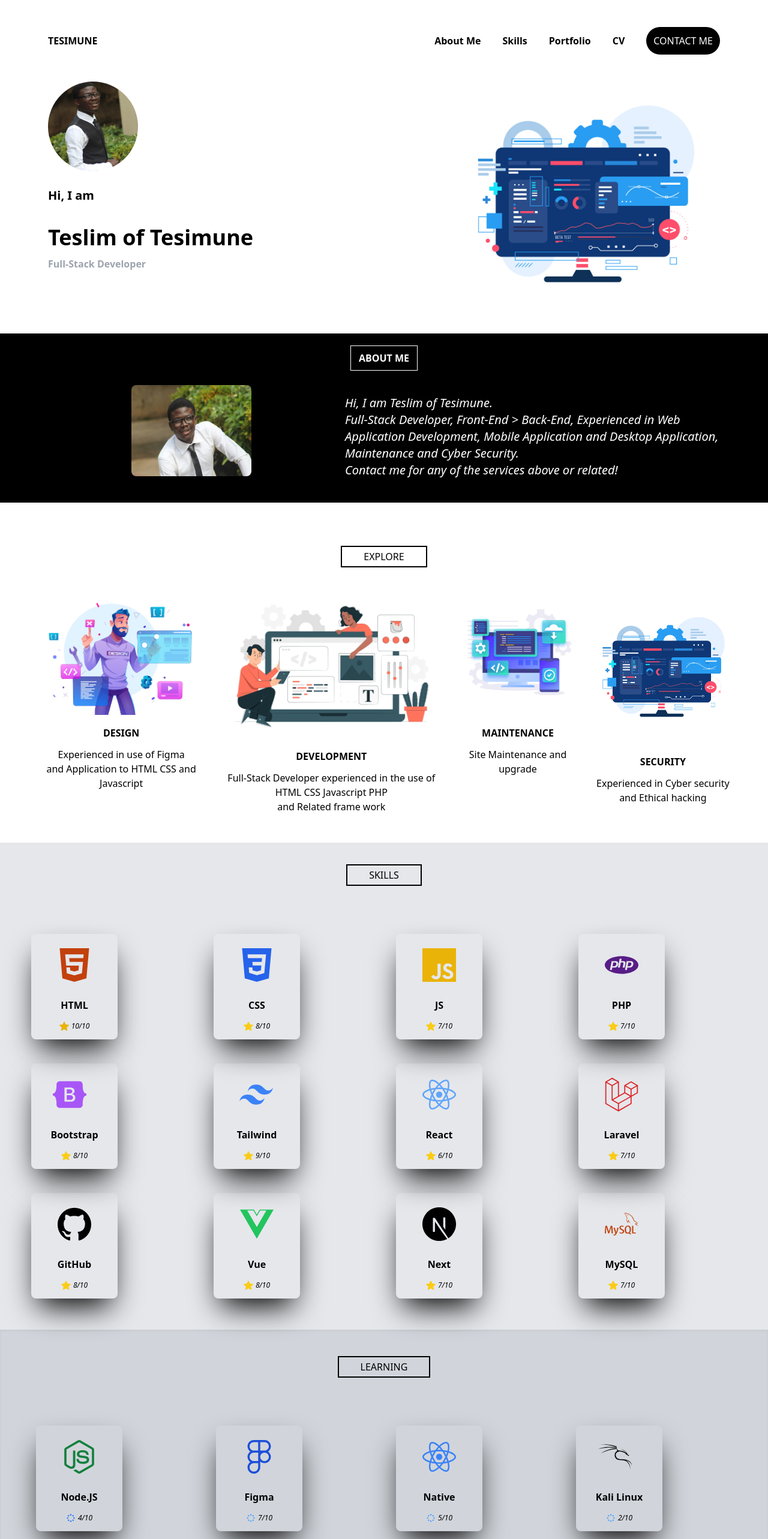
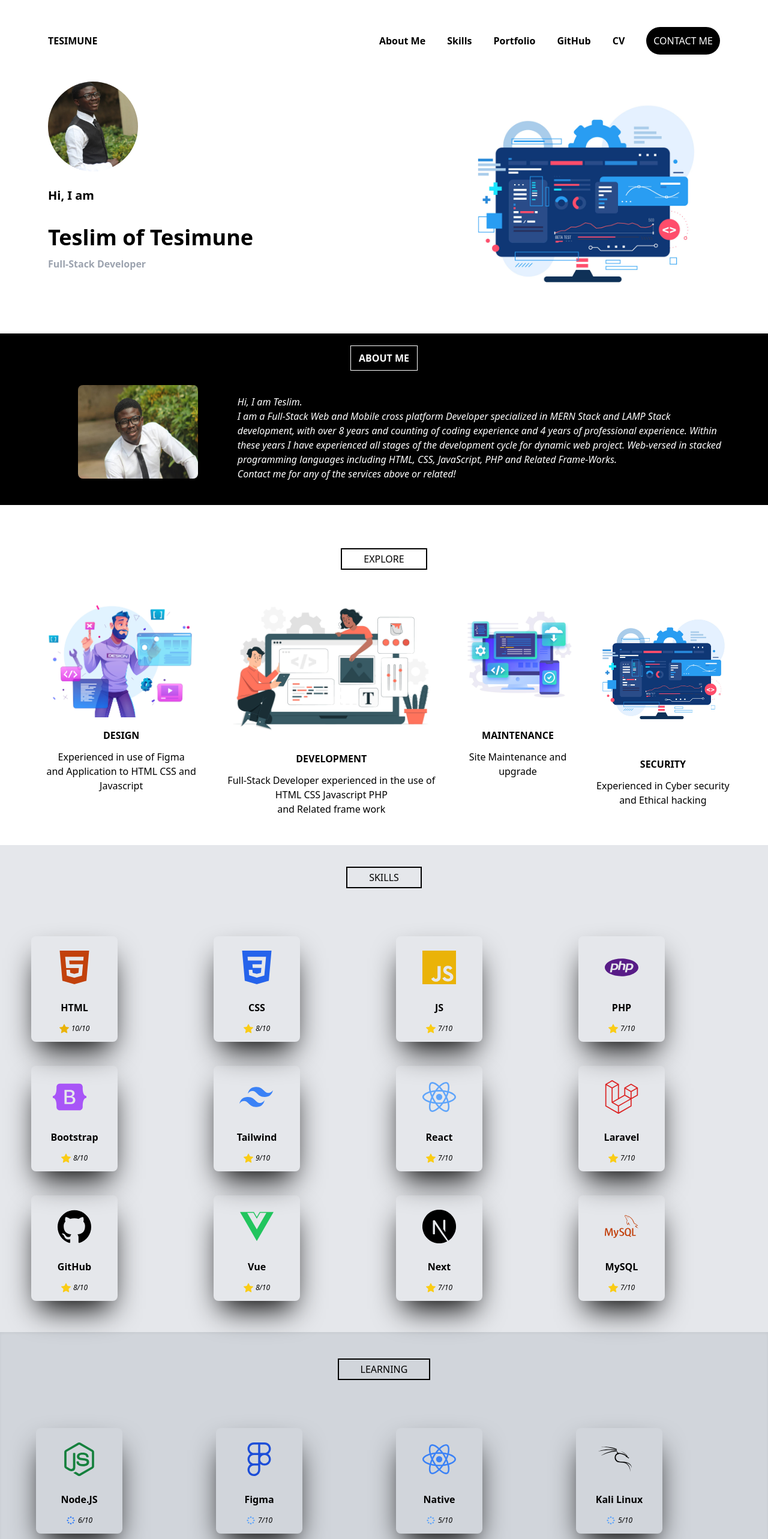
Before and after one commit to Tesimune/tesimune.com, a Next.js app: page / in a window 1280 px wide. Shown: the top 2566 px of the page at 60% size. Built offline with nearby package versions, Linux system fonts and the light colour scheme.

Commit message:
updated about me and CV file

```diff
--- a/content/About.js
+++ b/content/About.js
@@ -9,12 +9,15 @@ export default function About() {
         <span className="flex justify-center w-full mx-1 p-1">
           <Image className="rounded-lg" src="/teslim1.jpg" alt="profile" width={200} height={140} />
         </span>
-        <i className="mt-5 text-xl">
-          Hi, I am Teslim of Tesimune.
-          <br></br>
-          Full-Stack Developer, Front-End > Back-End,
-          Experienced in Web Application Development, Mobile Application and Desktop Application, Maintenance and Cyber Security.
-          <br></br>
+        <i className="mt-5 text-md">
+          Hi, I am Teslim.
+          <br/>
+          I am a Full-Stack Web and Mobile cross platform Developer specialized in MERN Stack and
+          LAMP Stack development, with over 8 years and counting of coding experience and 4 years of
+          professional experience. Within these years I have experienced all stages of the development
+          cycle for dynamic web project. Web-versed in stacked programming languages including HTML,
+          CSS, JavaScript, PHP and Related Frame-Works.
+          <br/>
           Contact me for any of the services above or related!
         </i>
       </div>
--- a/content/Contact.js
+++ b/content/Contact.js
@@ -27,7 +27,7 @@ export default function Contact() {
             <Link href='https://twitter.com/tesimune'>
               <a target='_blank' className='grid justify-center m-9'><TiSocialTwitter className='w-16 h-14 text-white shadow-2xl shadow-black bg-blue-400 rounded-lg p-2'/><span className='font-bold'>Twitter</span></a>
             </Link>
-            <Link href='https://www.linkedin.com/in/teslim-abdulwahab-151b72201/'>
+            <Link href='https://www.linkedin.com/in/tesimune/'>
               <a target='_blank' className='grid justify-center m-9'><TiSocialLinkedin className='w-16 h-14 text-white shadow-2xl shadow-black bg-blue-800 rounded-lg p-2'/><span className='font-bold'>Linkedin</span></a>
             </Link>
             <Link href='https://wa.me/+2348067988642'>
--- a/content/Learning.js
+++ b/content/Learning.js
@@ -11,25 +11,25 @@ export default function Learning() {
     <div className='bg-gray-300 text-center p-5 shadow-inner' id='learning'>
         <button className='border-2 py-1 px-9 mt-6 mb-10 border-black hover:bg-slate-900 hover:text-white'>LEARNING</button>
         <div className='grid md:grid-cols-4 grid-cols-3 md:gap-10 gap-7 justify-center md:m-10'>
-            <span className='grid justify-center bg-transparent-500 md:p-3 md:w-36 h-44 shadow-2xl shadow-black rounded-lg hover:m-3'>
+            <span className='grid justify-center bg-transparent-500 md:p-3 md:w-36 h-44 shadow-2xl shadow-black rounded-lg'>
                 <SiNodedotjs className='text-green-700 w-16 h-14 m-3'/>
                 <p className='font-bold m-3'>Node.JS</p>
-                <span className='flex justify-center'><BiLoaderCircle className='text-blue-500'/> <i className='text-xs ml-1'>4/10</i></span>
+                <span className='flex justify-center'><BiLoaderCircle className='text-blue-500'/> <i className='text-xs ml-1'>6/10</i></span>
             </span>
-            <span className='grid justify-center bg-transparent-500 md:p-3 md:w-36 h-44 shadow-2xl shadow-black rounded-lg hover:m-3'>
+            <span className='grid justify-center bg-transparent-500 md:p-3 md:w-36 h-44 shadow-2xl shadow-black rounded-lg'>
                 <SiFigma className='text-blue-700 w-16 h-14 m-3'/>
                 <p className='font-bold m-3'>Figma</p>
                 <span className='flex justify-center'><BiLoaderCircle className='text-blue-400'/> <i className='text-xs ml-1'>7/10</i></span>
             </span>
-            <span className='grid justify-center bg-transparent-500 md:p-3 md:w-36 h-44 shadow-2xl shadow-black rounded-lg hover:m-3'>
+            <span className='grid justify-center bg-transparent-500 md:p-3 md:w-36 h-44 shadow-2xl shadow-black rounded-lg'>
                 <SiReact className='text-blue-500 w-16 h-14 m-3'/>
                 <p className='font-bold m-3'>Native</p>
                 <span className='flex justify-center'><BiLoaderCircle className='text-blue-400'/> <i className='text-xs ml-1'>5/10</i></span>
             </span>
-            <span className='grid justify-center bg-transparent-500 md:p-3 md:w-36 h-44 shadow-2xl shadow-black rounded-lg hover:m-3'>
+            <span className='grid justify-center bg-transparent-500 md:p-3 md:w-36 h-44 shadow-2xl shadow-black rounded-lg'>
                 <SiKalilinux className='w-16 h-14 m-3'/>
                 <p className='font-bold m-3'>Kali Linux</p>
-                <span className='flex justify-center'><BiLoaderCircle className='text-blue-400'/> <i className='text-xs ml-1'>2/10</i></span>
+                <span className='flex justify-center'><BiLoaderCircle className='text-blue-400'/> <i className='text-xs ml-1'>5/10</i></span>
             </span>
         </div>
     </div>
--- a/content/Navbar.js
+++ b/content/Navbar.js
@@ -17,6 +17,7 @@ export default function Navbar() {
             <a href='#about'><span className='font-bold'>About Me</span></a>
             <a href='#skills'><span className='font-bold'>Skills</span></a>
             <a href='#index'><span className='font-bold'>Portfolio</span></a>
+            <a href='https://github.com/Tesimune' target='blank'><span className='font-bold'>GitHub</span></a>
             <a href='/Tesimune_CV.pdf' download><span className='font-bold'>CV</span></a>
             <a href='#contact'><span className='bg-black text-white p-3 hover:bg-slate-400 rounded-full'>CONTACT ME</span></a>
           </div>
@@ -33,6 +34,7 @@ export default function Navbar() {
           <a href='#about'><span className='pl-3 font-bold text-xs'>About Me</span></a>
           <a href='#skills'><span className='pl-3 font-bold text-xs'>Skills</span></a>
           <a href='#index'><span className='pl-3 font-bold text-xs'>Portfolio</span></a>
+            <a href='https://github.com/Tesimune' target='blank'><span className='pl-3 font-bold text-xs'>GitHub</span></a>
           <a href='/Tesimune_CV.pdf' download><span className='pl-3 font-bold text-xs'>CV</span></a>
           <a href='#contact'><span className='bg-black text-white p-3 hover:bg-slate-400 rounded-full text-xs'>CONTACT ME</span></a>
         </nav>
--- a/content/Skills.js
+++ b/content/Skills.js
@@ -20,67 +20,67 @@ export default function Skills() {
     <div className='bg-gray-200 text-center p-3 shadow-slate-400' id='skills'>
         <button className='border-2 py-1 px-9 mt-6 mb-10 border-black hover:bg-slate-900 hover:text-white'>SKILLS</button>
         <div className='grid md:grid-cols-4 grid-cols-3 md:gap-10 gap-7 justify-center md:m-10'>
-            <span className='grid justify-center bg-transparent-500 md:p-3 md:w-36 h-44 shadow-2xl shadow-black rounded-lg hover:m-3'>
+            <span className='grid justify-center bg-transparent-500 md:p-3 md:w-36 h-44 shadow-2xl shadow-black rounded-lg'>
                 <SiHtml5 className='text-orange-700 w-16 h-14 m-3'/>
                 <p className='font-bold m-3'>HTML</p>
                 <span className='flex justify-center'><BsStarFill className='text-yellow-500'/> <i className='text-xs ml-1'>10/10</i></span>
             </span>
-            <span className='grid justify-center bg-transparent-500 md:p-3 md:w-36 h-44 shadow-2xl shadow-black rounded-lg hover:m-3'>
+            <span className='grid justify-center bg-transparent-500 md:p-3 md:w-36 h-44 shadow-2xl shadow-black rounded-lg'>
                 <SiCss3 className='text-blue-600 w-16 h-14 m-3'/>
                 <p className='font-bold m-3'>CSS</p>
                 <span className='flex justify-center'><BsStarFill className='text-yellow-400'/> <i className='text-xs ml-1'>8/10</i></span>
             </span>
-            <span className='grid justify-center bg-transparent-500 md:p-3 md:w-36 h-44 shadow-2xl shadow-black rounded-lg hover:m-3'>
+            <span className='grid justify-center bg-transparent-500 md:p-3 md:w-36 h-44 shadow-2xl shadow-black rounded-lg'>
                 <SiJavascript className='text-yellow-500 w-16 h-14 m-3'/>
                 <p className='font-bold m-3'>JS</p>
                 <span className='flex justify-center'><BsStarFill className='text-yellow-400'/> <i className='text-xs ml-1'>7/10</i></span>
 
             </span>
-            <span className='grid justify-center bg-transparent-500 md:p-3 md:w-36 h-44 shadow-2xl shadow-black rounded-lg hover:m-3'>
+            <span className='grid justify-center bg-transparent-500 md:p-3 md:w-36 h-44 shadow-2xl shadow-black rounded-lg'>
                 <SiPhp className='text-purple-900 w-16 h-14 m-3'/>
                 <p className='font-bold m-3'>PHP</p>
                 <span className='flex justify-center'><BsStarFill className='text-yellow-400'/> <i className='text-xs ml-1'>7/10</i></span>
 
             </span>
-            <span className='grid justify-center bg-transparent-500 md:p-3 md:w-36 h-44 shadow-2xl shadow-black rounded-lg hover:m-3'>
+            <span className='grid justify-center bg-transparent-500 md:p-3 md:w-36 h-44 shadow-2xl shadow-black rounded-lg'>
                 <SiBootstrap className='text-purple-500 w-16 h-14 m-3'/>
                 <p className='font-bold m-3'>Bootstrap</p>
                 <span className='flex justify-center'><BsStarFill className='text-yellow-400'/> <i className='text-xs ml-1'>8/10</i></span>
 
             </span>
-            <span className='grid justify-center bg-transparent-500 md:p-3 md:w-36 h-44 shadow-2xl shadow-black rounded-lg hover:m-3'>
+            <span className='grid justify-center bg-transparent-500 md:p-3 md:w-36 h-44 shadow-2xl shadow-black rounded-lg'>
                 <SiTailwindcss className='text-blue-500 w-16 h-14 m-3'/>
                 <p className='font-bold m-3'>Tailwind</p>
                 <span className='flex justify-center'><BsStarFill className='text-yellow-400'/> <i className='text-xs ml-1'>9/10</i></span>
             </span>
-            <span className='grid justify-center bg-transparent-500 md:p-3 md:w-36 h-44 shadow-2xl shadow-black rounded-lg hover:m-3'>
+            <span className='grid justify-center bg-transparent-500 md:p-3 md:w-36 h-44 shadow-2xl shadow-black rounded-lg'>
                 <SiReact className='text-blue-400 w-16 h-14 m-3'/>
                 <p className='font-bold m-3'>React</p>
-                <span className='flex justify-center'><BsStarFill className='text-yellow-400'/> <i className='text-xs ml-1'>6/10</i></span>
+                <span className='flex justify-center'><BsStarFill className='text-yellow-400'/> <i className='text-xs ml-1'>7/10</i></span>
             </span>
-            <span className='grid justify-center bg-transparent-500 md:p-3 md:w-36 h-44 shadow-2xl shadow-black rounded-lg hover:m-3'>
+            <span className='grid justify-center bg-transparent-500 md:p-3 md:w-36 h-44 shadow-2xl shadow-black rounded-lg'>
                 <SiLaravel className='text-red-600 w-16 h-14 m-3'/>
                 <p className='font-bold m-3'>Laravel</p>
                 <span className='flex justify-center'><BsStarFill className='text-yellow-400'/> <i className='text-xs ml-1'>7/10</i></span>
 
             </span>
-            <span className='grid justify-center bg-transparent-500 md:p-3 md:w-36 h-44 shadow-2xl shadow-black rounded-lg hover:m-3'>
+            <span className='grid justify-center bg-transparent-500 md:p-3 md:w-36 h-44 shadow-2xl shadow-black rounded-lg'>
                 <SiGithub className='w-16 h-14 m-3'/>
                 <p className='font-bold m-3'>GitHub</p>
                 <span className='flex justify-center'><BsStarFill className='text-yellow-400'/> <i className='text-xs ml-1'>8/10</i></span>
             </span>
-            <span className='grid justify-center bg-transparent-500 md:p-3 md:w-36 h-44 shadow-2xl shadow-black rounded-lg hover:m-3'>
+            <span className='grid justify-center bg-transparent-500 md:p-3 md:w-36 h-44 shadow-2xl shadow-black rounded-lg'>
                 <SiVuedotjs className='text-green-500 w-16 h-14 m-3'/>
                 <p className='font-bold m-3'>Vue</p>
                 <span className='flex justify-center'><BsStarFill className='text-yellow-400'/> <i className='text-xs ml-1'>8/10</i></span>
 
             </span>
-            <span className='grid justify-center bg-transparent-500 md:p-3 md:w-36 h-44 shadow-2xl shadow-black rounded-lg hover:m-3'>
+            <span className='grid justify-center bg-transparent-500 md:p-3 md:w-36 h-44 shadow-2xl shadow-black rounded-lg'>
                 <SiNextdotjs className='w-16 h-14 m-3'/>
                 <p className='font-bold m-3'>Next</p>
                 <span className='flex justify-center'><BsStarFill className='text-yellow-400'/> <i className='text-xs ml-1'>7/10</i></span>
             </span>
-            <span className='grid justify-center bg-transparent-500 md:p-3 md:w-36 h-44 shadow-2xl shadow-black rounded-lg hover:m-3'>
+            <span className='grid justify-center bg-transparent-500 md:p-3 md:w-36 h-44 shadow-2xl shadow-black rounded-lg'>
                 <SiMysql className='text-orange-700 w-16 h-14 m-3'/>
                 <p className='font-bold m-3'>MySQL</p>
                 <span className='flex justify-center'><BsStarFill className='text-yellow-400'/> <i className='text-xs ml-1'>7/10</i></span>
--- a/content/components/Footer.js
+++ b/content/components/Footer.js
@@ -27,7 +27,8 @@ export default function Footer() {
         <Link href='https://twitter.com/tesimune'>
           <a target='_blank'><TiSocialTwitter/></a>
         </Link>
-        <Link href='https://linkedin.com/tesimune'>
+        <Link href='https://www.linkedin.com/in/tesimune/'>
+          {/* https://www.linkedin.com/in/teslim-abdulwahab-151b72201/ */}
           <a target='_blank'><TiSocialLinkedin/></a>
         </Link>
         <Link href='https://wa.me/08067988642'>
```
Also changed, not shown: public/2517915.jpg, 1 other file (tests, documents, lock files or other folders).
